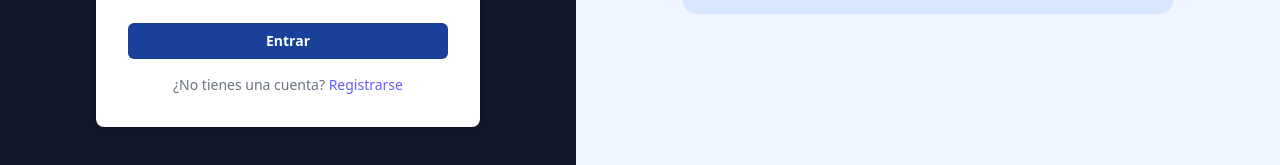
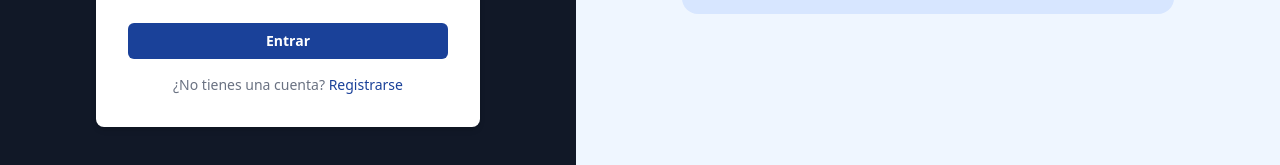
Before and after one commit to IribarrenWeb/nexo-front, a React (Vite) app: page /login in a window 1280 px wide. Shown: the part 457-622 px from the top of the page. Built offline with nearby package versions, Linux system fonts and the light colour scheme; no server answers.

Commit message:
feat: enhance Link component with dynamic className support

```diff
--- a/src/components/ui/Link.jsx
+++ b/src/components/ui/Link.jsx
@@ -1,9 +1,11 @@
-const Link = ({ children, onClick }) => {
+import { cn } from "../../utils/helpers";
+
+const Link = ({ children, onClick, className }) => {
     return (
         <a
             onClick={onClick}
             href="#"
-            className="font-medium text-indigo-500 hover:text-indigo-400"
+            className={cn("font-medium text-[#1A4199] hover:text-[#2853c3]", className)}
         >
             {children}
         </a>
```
